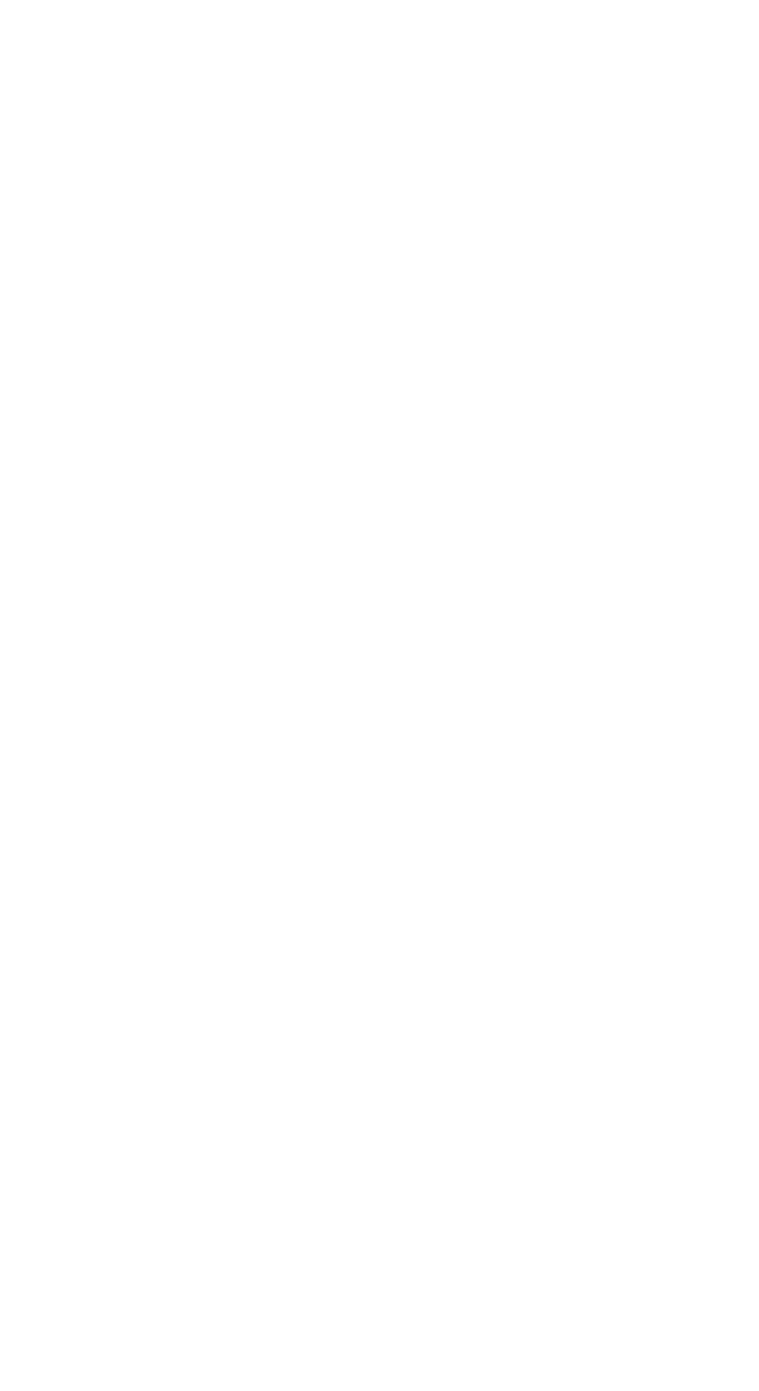
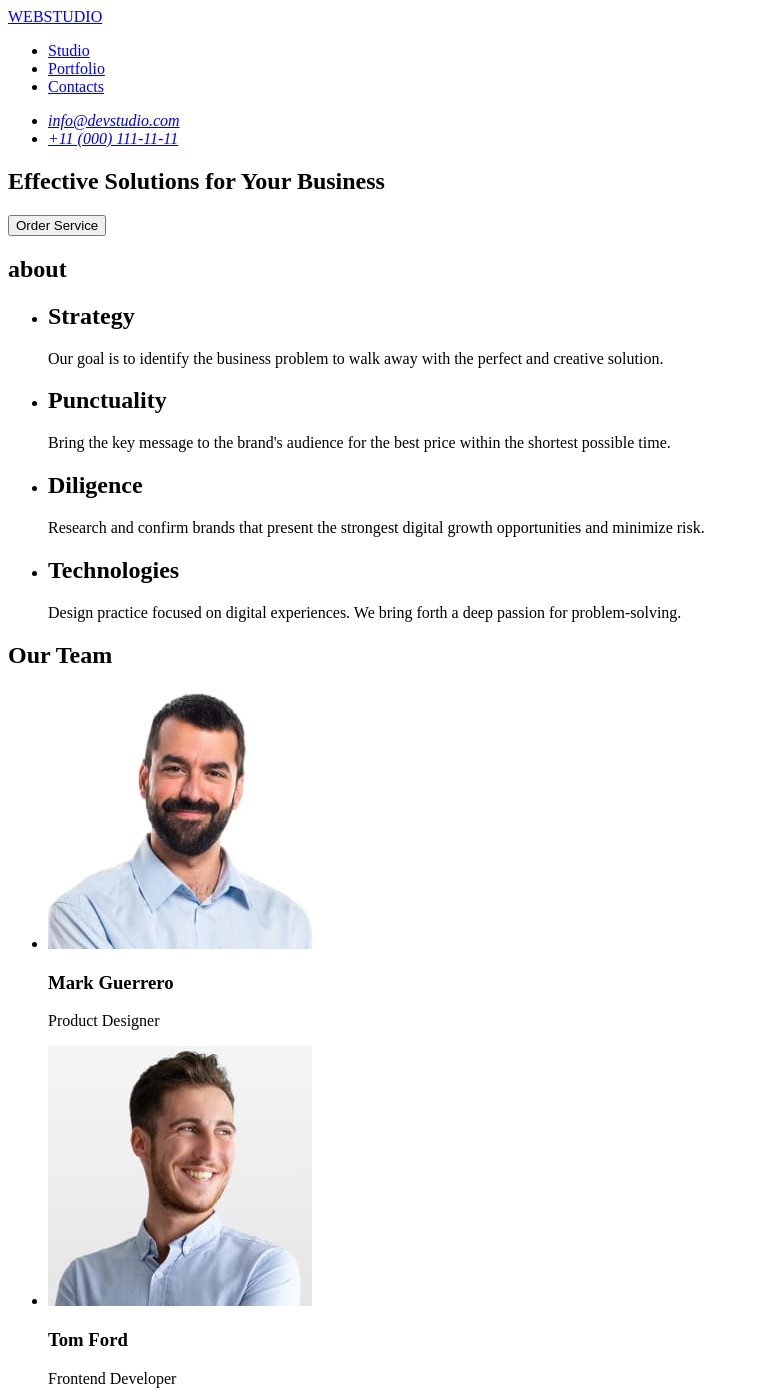
Before and after one commit to i3oi3ka/goit-markup-hw-01, a plain HTML site: page index.html in a window 1280 px wide. Shown: the top 1391 px of the page, without its empty margins (0-759 px from the left). Before the commit the page ends 800 px from the top, so only its background shows below. Drawn offline with Linux system fonts and the light colour scheme.

Commit message:
complete HW-1

```diff
--- a/index.html
+++ b/index.html
@@ -2,17 +2,144 @@
 <html lang="en">
   <head>
     <meta charset="UTF-8" />
-    <meta name="viewport" content="width=device-width" , initial-scale="1.0" />
-    <meta name="description" content="" />
+    <meta name="viewport" content="width=device-width, initial-scale=1.0" />
+    <meta name="description" content="HW 1" />
     <meta name="author" content="Ruday Volodymyr" />
-    <meta name="keywords" content="" />
-    <title>Document</title>
+    <meta name="keywords" content="WebStudio" />
+    <title>WebStudio</title>
     <!-- Favicon -->
-    <link rel="shortcut icon" href="./images/Logo.svg" type="image/svg+xml" />
+    <link rel="shortcut icon" href="./images/logo.svg" type="image/svg+xml" />
   </head>
   <body>
-    <header></header>
-    <main></main>
-    <footer></footer>
+    <!-- header -->
+    <header class="header">
+      <nav class="header-nav">
+        <a href="#" class="logo-1">WEB<span class="logo-2">STUDIO</span></a>
+        <ul class="header-nav-list">
+          <li class="header-nav-item">
+            <a href="#Studio" class="header-nav-link">Studio</a>
+          </li>
+          <li class="header-nav-item">
+            <a href="#Portfolio" class="header-nav-link">Portfolio</a>
+          </li>
+          <li class="header-nav-item">
+            <a href="#Contacts" class="header-nav-link">Contacts</a>
+          </li>
+        </ul>
+      </nav>
+      <address class="address">
+        <ul class="address-list">
+          <li class="address-item">
+            <a href="mailto:info@devstudio.com" class="address-link"
+              >info@devstudio.com</a
+            >
+          </li>
+          <li class="address-item">
+            <a href="tel:+110001111111" class="address-link"
+              >+11 (000) 111-11-11</a
+            >
+          </li>
+        </ul>
+      </address>
+    </header>
+    <main>
+      <!-- hero -->
+      <section class="hero">
+        <h1 class="hero-title">Effective Solutions for Your Business</h1>
+        <button type="button">Order Service</button>
+      </section>
+      <!-- about -->
+      <section class="about">
+        <h2 class="about-title">about</h2>
+        <ul class="about-list">
+          <li class="about-item">
+            <h2 class="about-subtitle">Strategy</h2>
+            <p class="about-item-info">
+              Our goal is to identify the business problem to walk away with the
+              perfect and creative solution.
+            </p>
+          </li>
+          <li class="about-item">
+            <h2 class="about-subtitle">Punctuality</h2>
+            <p class="about-item-info">
+              Bring the key message to the brand's audience for the best price
+              within the shortest possible time.
+            </p>
+          </li>
+          <li class="about-item">
+            <h2 class="about-subtitle">Diligence</h2>
+            <p class="about-item-info">
+              Research and confirm brands that present the strongest digital
+              growth opportunities and minimize risk.
+            </p>
+          </li>
+          <li class="about-item">
+            <h2 class="about-subtitle">Technologies</h2>
+            <p class="about-item-info">
+              Design practice focused on digital experiences. We bring forth a
+              deep passion for problem-solving.
+            </p>
+          </li>
+        </ul>
+      </section>
+      <!-- ourteam -->
+      <section class="team">
+        <h2 class="team-title">Our Team</h2>
+        <ul class="team-list">
+          <li class="team-item">
+            <img
+              src="./images/team/img-1.jpg"
+              alt="team-img1"
+              class="team-img"
+              width="264"
+              height="260"
+            />
+            <h3 class="team-subtitle">Mark Guerrero</h3>
+            <p class="team-info">Product Designer</p>
+          </li>
+          <li class="team-item">
+            <img
+              src="./images/team/img-2.jpg"
+              alt="team-img2"
+              class="team-img"
+              width="264"
+              height="260"
+            />
+            <h3 class="team-subtitle">Tom Ford</h3>
+            <p class="team-info">Frontend Developer</p>
+          </li>
+          <li class="team-item">
+            <img
+              src="./images/team/img-3.jpg"
+              alt="team-img3"
+              class="team-img"
+              width="264"
+              height="260"
+            />
+            <h3 class="team-subtitle">Camila Garcia</h3>
+            <p class="team-info">Marketing</p>
+          </li>
+          <li class="team-item">
+            <img
+              src="./images/team/img-4.jpg"
+              alt="team-img4"
+              class="team-img"
+              width="264"
+              height="260"
+            />
+            <h3 class="team-subtitle">Daniel Wilson</h3>
+            <p class="team-info">UI Designer</p>
+          </li>
+        </ul>
+      </section>
+    </main>
+    <!-- footer -->
+    <footer>
+      <h2 class="logo-1">WEB<span class="logo-2">STUDIO</span></h2>
+      <p class="footer-text">
+        Increase the flow of customers and sales for your business with digital
+        marketing & growth solutions.
+      </p>
+    </footer>
   </body>
 </html>
```
Also changed, not shown: images/logo.svg (renamed from images/Logo.svg), images/team/img-1.jpg (added), images/team/img-2.jpg (added), images/team/img-3.jpg (added), images/team/img-4.jpg (added).
